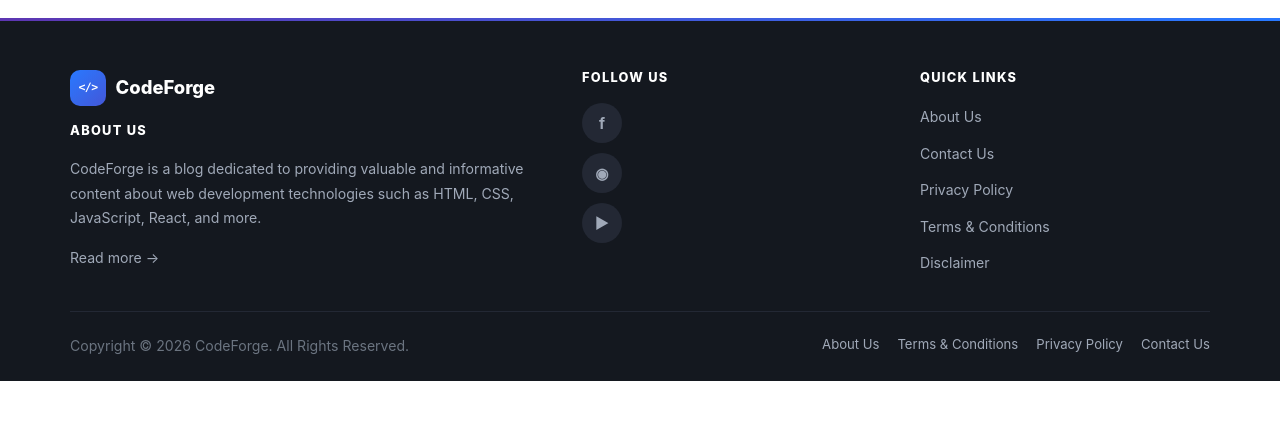
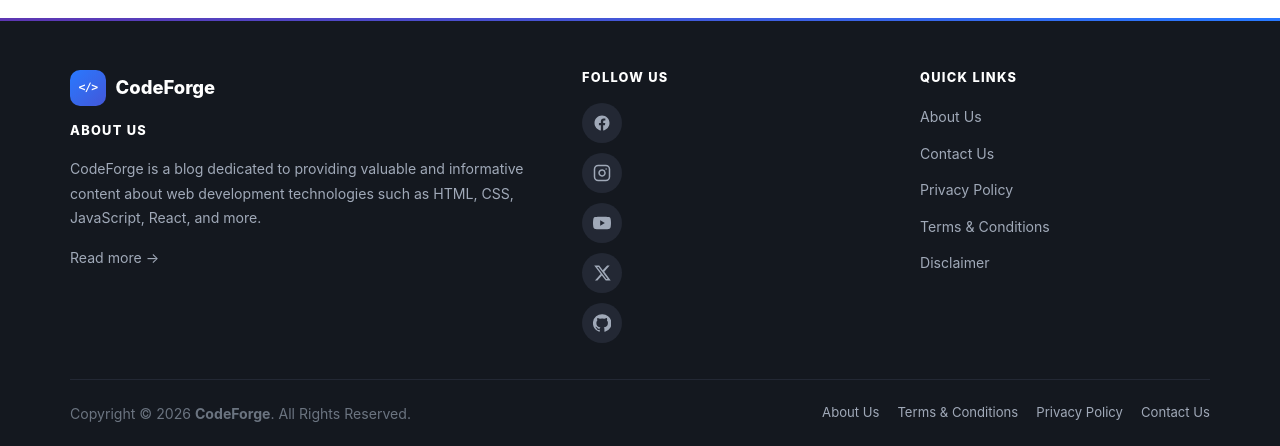
Before and after one commit to Somesh-Vatsraj/codeforge, a React (Vite) app: page / in a window 1280 px wide. Shown: the part 780-1226 px from the top of the page. Before the commit the page ends 1161 px from the top, so only its background shows below. Built offline with nearby package versions, Linux system fonts and the light colour scheme; no server answers.

Commit message:
Update Footer.jsx

```diff
--- a/src/components/Footer.jsx
+++ b/src/components/Footer.jsx
@@ -1,56 +1,109 @@
 import { Link } from 'react-router-dom';
 import { useSettings } from '../store.jsx';
+
+/**
+ * Small inline SVG icon set — no external icon library needed.
+ * All icons use currentColor so they inherit text color.
+ */
+const Icons = {
+  Facebook: (props) => (
+    <svg viewBox="0 0 24 24" fill="currentColor" aria-hidden="true" {...props}>
+      <path d="M22 12.06C22 6.5 17.52 2 12 2S2 6.5 2 12.06c0 5.02 3.66 9.18 8.44 9.94v-7.03H7.9v-2.91h2.54V9.85c0-2.52 1.49-3.91 3.77-3.91 1.09 0 2.24.2 2.24.2v2.47h-1.26c-1.24 0-1.63.78-1.63 1.57v1.88h2.78l-.44 2.91h-2.34V22c4.78-.76 8.44-4.92 8.44-9.94z" />
+    </svg>
+  ),
+  Instagram: (props) => (
+    <svg viewBox="0 0 24 24" fill="none" stroke="currentColor" strokeWidth="2" strokeLinecap="round" strokeLinejoin="round" aria-hidden="true" {...props}>
+      <rect x="2" y="2" width="20" height="20" rx="5" ry="5" />
+      <path d="M16 11.37A4 4 0 1 1 12.63 8 4 4 0 0 1 16 11.37z" />
+      <line x1="17.5" y1="6.5" x2="17.51" y2="6.5" />
+    </svg>
+  ),
+  YouTube: (props) => (
+    <svg viewBox="0 0 24 24" fill="currentColor" aria-hidden="true" {...props}>
+      <path d="M23.5 6.2a3 3 0 0 0-2.1-2.1C19.5 3.6 12 3.6 12 3.6s-7.5 0-9.4.5A3 3 0 0 0 .5 6.2 31.3 31.3 0 0 0 0 12a31.3 31.3 0 0 0 .5 5.8 3 3 0 0 0 2.1 2.1c1.9.5 9.4.5 9.4.5s7.5 0 9.4-.5a3 3 0 0 0 2.1-2.1A31.3 31.3 0 0 0 24 12a31.3 31.3 0 0 0-.5-5.8zM9.6 15.6V8.4L15.8 12l-6.2 3.6z" />
+    </svg>
+  ),
+  Twitter: (props) => (
+    <svg viewBox="0 0 24 24" fill="currentColor" aria-hidden="true" {...props}>
+      <path d="M18.9 2h3.3l-7.2 8.3L23.6 22h-6.6l-5.2-6.8L5.9 22H2.6l7.7-8.8L1.6 2h6.7l4.7 6.2L18.9 2zm-1.2 18h1.8L7.4 3.9H5.5L17.7 20z" />
+    </svg>
+  ),
+  GitHub: (props) => (
+    <svg viewBox="0 0 24 24" fill="currentColor" aria-hidden="true" {...props}>
+      <path d="M12 .3a12 12 0 0 0-3.8 23.4c.6.1.8-.3.8-.6v-2c-3.3.7-4-1.6-4-1.6-.6-1.4-1.4-1.8-1.4-1.8-1.1-.7.1-.7.1-.7 1.2.1 1.9 1.3 1.9 1.3 1.1 1.9 2.9 1.3 3.6 1 .1-.8.4-1.3.8-1.6-2.7-.3-5.5-1.3-5.5-6 0-1.3.5-2.4 1.3-3.2-.1-.3-.6-1.6.1-3.3 0 0 1-.3 3.3 1.2a11.5 11.5 0 0 1 6 0c2.3-1.5 3.3-1.2 3.3-1.2.7 1.7.2 3 .1 3.3a4.6 4.6 0 0 1 1.3 3.2c0 4.7-2.8 5.7-5.5 6 .4.4.8 1.1.8 2.2v3.3c0 .3.2.7.8.6A12 12 0 0 0 12 .3z" />
+    </svg>
+  ),
+};
 
 export default function Footer() {
   const { settings } = useSettings();
   const year = new Date().getFullYear();
 
+  // Build list of socials that are actually configured (with fallbacks)
+  const socials = [
+    { name: 'Facebook', url: settings.social_facebook || '#facebook', Icon: Icons.Facebook },
+    { name: 'Instagram', url: settings.social_instagram || '#instagram', Icon: Icons.Instagram },
+    { name: 'YouTube', url: settings.social_youtube || '#youtube', Icon: Icons.YouTube },
+    { name: 'Twitter', url: settings.social_twitter || '#twitter', Icon: Icons.Twitter },
+    { name: 'GitHub', url: settings.social_github || '#github', Icon: Icons.GitHub },
+  ];
+
+  // Only show socials that have a URL (fallbacks count as URLs here so all show by default)
+  const visibleSocials = socials.filter((s) => s.url);
+
   return (
     <footer className="site-footer">
       <div className="container">
         <div className="site-footer__grid">
-          <div>
-            <div className="site-footer__brand">
-              <span className="brand__mark" aria-hidden="true">{"</>"}</span>
+          {/* Column 1 — Brand + About */}
+          <div className="site-footer__col site-footer__col--about">
+            <Link to="/" className="site-footer__brand">
+              {settings.logo_url ? (
+                <img
+                  src={settings.logo_url}
+                  alt={settings.site_name}
+                  className="brand__logo"
+                />
+              ) : (
+                <span className="brand__mark" aria-hidden="true">{"</>"}</span>
+              )}
               <span className="brand__name">{settings.site_name}</span>
-            </div>
-            <h3>ABOUT US</h3>
+            </Link>
+            <h3>About Us</h3>
             <p>
               {settings.site_name} is a blog dedicated to providing valuable and informative
-              content about web development technologies such as HTML, CSS, JavaScript, React,
-              and more.
+              content about web development technologies such as HTML, CSS, JavaScript,
+              React, and more.
             </p>
-            <Link to="/about">Read more →</Link>
+            <Link to="/about" className="site-footer__more">
+              Read more <span aria-hidden="true">→</span>
+            </Link>
           </div>
 
-          <div>
-            <h3>FOLLOW US</h3>
+          {/* Column 2 — Follow Us */}
+          <div className="site-footer__col">
+            <h3>Follow Us</h3>
             <ul className="social-list">
-              {settings.social_facebook && (
-                <li><a href={settings.social_facebook} target="_blank" rel="noopener noreferrer" aria-label="Facebook">f</a></li>
-              )}
-              {settings.social_twitter && (
-                <li><a href={settings.social_twitter} target="_blank" rel="noopener noreferrer" aria-label="Twitter">𝕏</a></li>
-              )}
-              {settings.social_github && (
-                <li><a href={settings.social_github} target="_blank" rel="noopener noreferrer" aria-label="GitHub">◉</a></li>
-              )}
-              {settings.social_youtube && (
-                <li><a href={settings.social_youtube} target="_blank" rel="noopener noreferrer" aria-label="YouTube">▶</a></li>
-              )}
-              {!settings.social_facebook && !settings.social_twitter && !settings.social_youtube && (
-                <>
-                  <li><a href="#facebook" aria-label="Facebook">f</a></li>
-                  <li><a href="#instagram" aria-label="Instagram">◉</a></li>
-                  <li><a href="#youtube" aria-label="YouTube">▶</a></li>
-                </>
-              )}
+              {visibleSocials.map(({ name, url, Icon }) => (
+                <li key={name}>
+                  <a
+                    href={url}
+                    target={url.startsWith('http') ? '_blank' : undefined}
+                    rel="noopener noreferrer"
+                    aria-label={name}
+                    title={name}
+                  >
+                    <Icon width="18" height="18" />
+                  </a>
+                </li>
+              ))}
             </ul>
           </div>
 
-          <div>
-            <h3>QUICK LINKS</h3>
-            <ul>
+          {/* Column 3 — Quick links */}
+          <div className="site-footer__col">
+            <h3>Quick Links</h3>
+            <ul className="site-footer__links">
               <li><Link to="/about">About Us</Link></li>
               <li><Link to="/contact">Contact Us</Link></li>
               <li><Link to="/privacy-policy">Privacy Policy</Link></li>
@@ -60,14 +113,17 @@ export default function Footer() {
           </div>
         </div>
 
+        {/* Bottom row — copyright + legal links */}
         <div className="site-footer__bottom">
-          <p>Copyright © {year} {settings.site_name}. All Rights Reserved.</p>
-          <div className="footer-links">
+          <p>
+            Copyright © {year} <strong>{settings.site_name}</strong>. All Rights Reserved.
+          </p>
+          <nav className="footer-links" aria-label="Legal">
             <Link to="/about">About Us</Link>
             <Link to="/terms">Terms &amp; Conditions</Link>
             <Link to="/privacy-policy">Privacy Policy</Link>
             <Link to="/contact">Contact Us</Link>
-          </div>
+          </nav>
         </div>
       </div>
     </footer>
```
